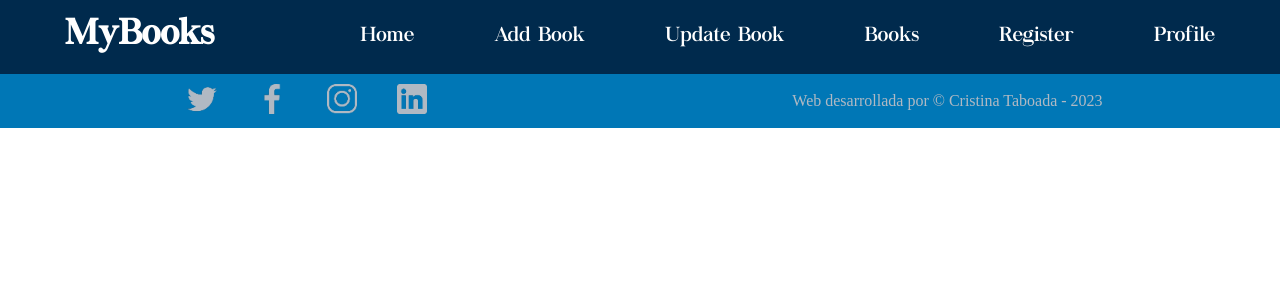
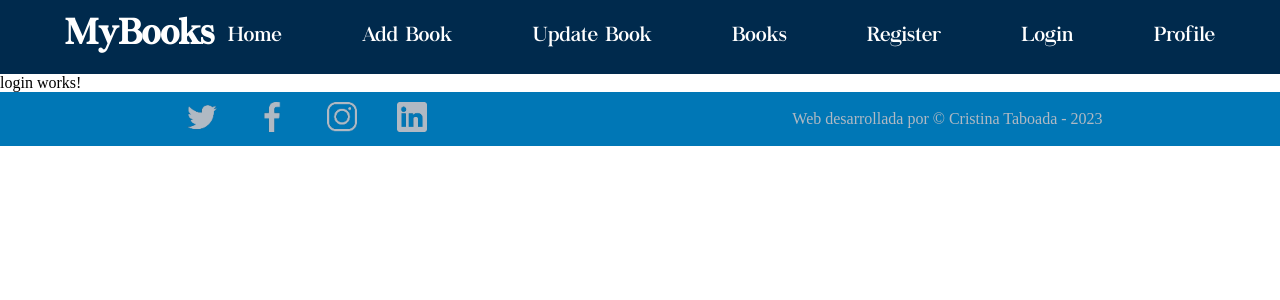
Before and after one commit to TinaTabo/Modulo3_Angular_MyBooks, an Angular app: page /login in a window 1280 px wide. Before the commit this address led to /. Shown: the top 300 px of the page. Built offline with nearby package versions, Linux system fonts and the light colour scheme.

Commit message:
Reto 1 completo

```diff
--- a/src/app/app-routing.module.ts
+++ b/src/app/app-routing.module.ts
@@ -6,6 +6,7 @@
 import { BooksComponent } from './page/books/books.component';
 import { AddBookComponent } from './page/add-book/add-book.component';
 import { UpdateBookComponent } from './page/update-book/update-book.component';
+import { LoginComponent } from './page/login/login.component';
 
 const routes: Routes = [
   {path: '', component: HomeComponent},
@@ -13,7 +14,8 @@
   {path: 'profile', component: ProfileComponent},
   {path: 'books', component: BooksComponent},
   {path: 'addBook', component: AddBookComponent},
-  {path: 'updateBook', component: UpdateBookComponent}
+  {path: 'updateBook', component: UpdateBookComponent},
+  {path: 'login', component: LoginComponent}
 ];
 
 @NgModule({
--- a/src/app/app.module.ts
+++ b/src/app/app.module.ts
@@ -14,6 +14,7 @@
 import { CardComponent } from './component/card/card.component';
 import { AddBookComponent } from './page/add-book/add-book.component';
 import { UpdateBookComponent } from './page/update-book/update-book.component';
+import { LoginComponent } from './page/login/login.component';
 
 @NgModule({
   declarations: [
@@ -28,7 +29,8 @@
     BookRefPipe,
     CardComponent,
     AddBookComponent,
-    UpdateBookComponent
+    UpdateBookComponent,
+    LoginComponent
   ],
   imports: [
     BrowserModule,
--- a/src/app/component/header/header.component.html
+++ b/src/app/component/header/header.component.html
@@ -6,6 +6,7 @@
         <li><a class="header__link" routerLink="updateBook">Update Book</a></li>
         <li><a class="header__link" routerLink="books">Books</a></li>
         <li><a class="header__link" routerLink="register">Register</a></li>
+        <li><a class="header__link" routerLink="login">Login</a></li>
         <li><a class="header__link" routerLink="profile">Profile</a></li>
     </ul>
 </nav>
--- /dev/null
+++ b/src/app/page/login/login.component.html
@@ -0,0 +1 @@
+<p>login works!</p>
```
Also changed, not shown: src/app/page/login/login.component.ts (added, +10 -0 lines), src/app/page/login/login.component.css (added).
